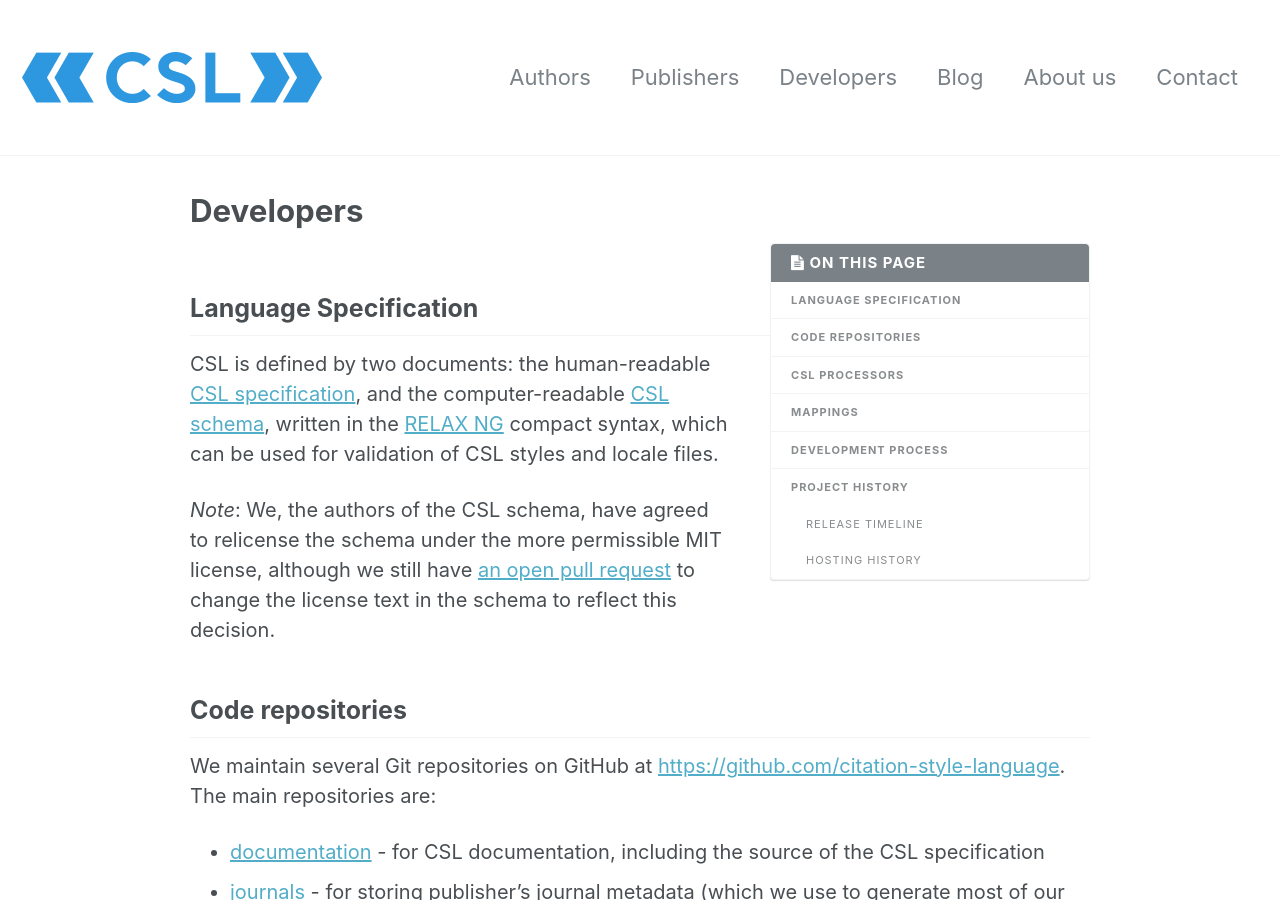
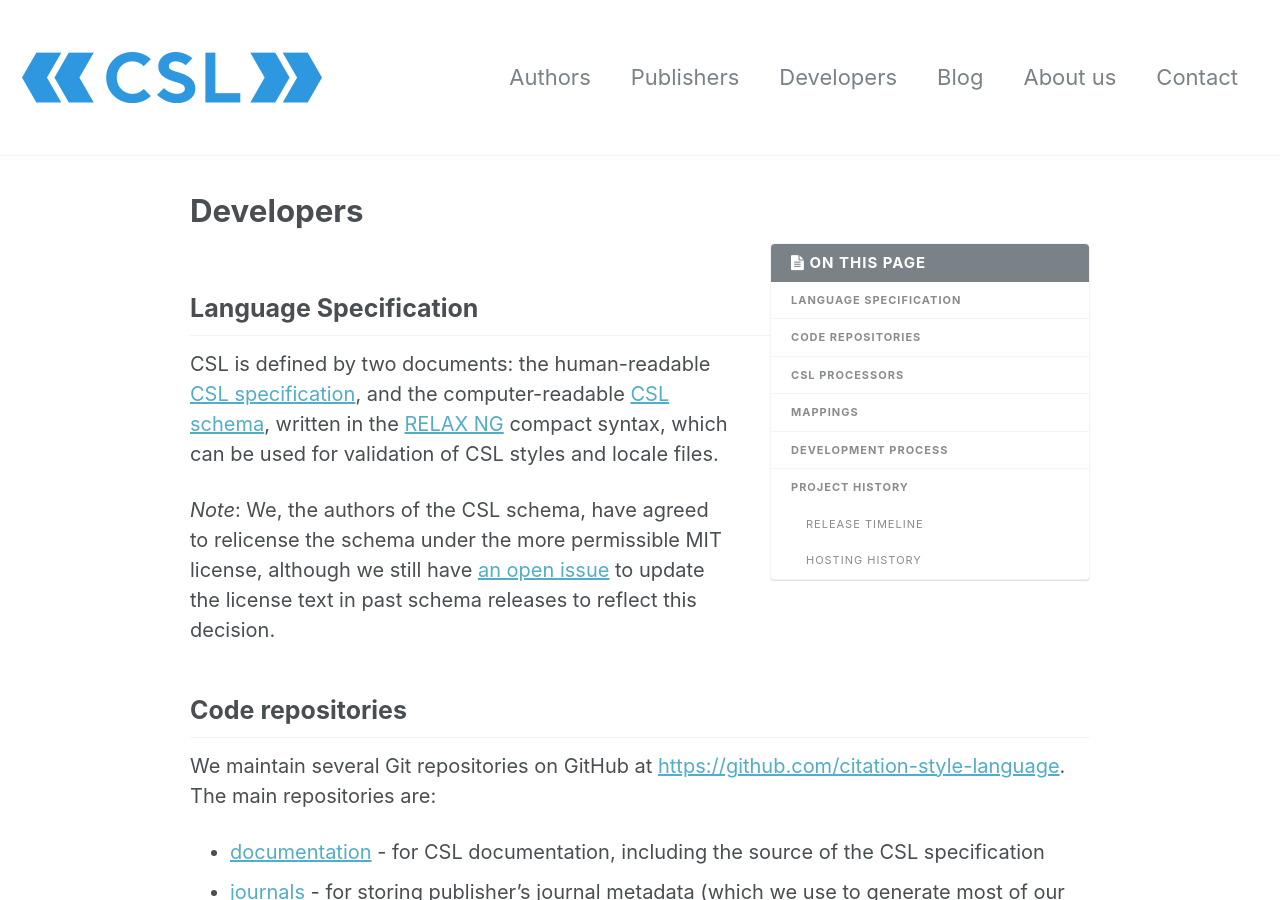
Before and after one commit to citation-style-language/citation-style-language.github.io, a Jekyll site: the page built from _pages/developers.md, in a window 1280 px wide and 900 px high. Built offline with Jekyll 4.4.1, drawn with Linux system fonts in a browser that asks for light colours.

```diff
--- a/_pages/developers.md
+++ b/_pages/developers.md
@@ -10,7 +10,7 @@
 
 CSL is defined by two documents: the human-readable [CSL specification](http://docs.citationstyles.org/en/1.0.1/specification.html), and the computer-readable [CSL schema](https://github.com/citation-style-language/schema/tree/v1.0.1), written in the [RELAX NG](http://relaxng.org/) compact syntax, which can be used for validation of CSL styles and locale files.
 
-_Note_: We, the authors of the CSL schema, have agreed to relicense the schema under the more permissible MIT license, although we still have [an open pull request](https://github.com/citation-style-language/schema/pull/143) to change the license text in the schema to reflect this decision.
+_Note_: We, the authors of the CSL schema, have agreed to relicense the schema under the more permissible MIT license, although we still have [an open issue](https://github.com/citation-style-language/schema/issues/126) to update the license text in past schema releases to reflect this decision.
 
 ## Code repositories
 
```
